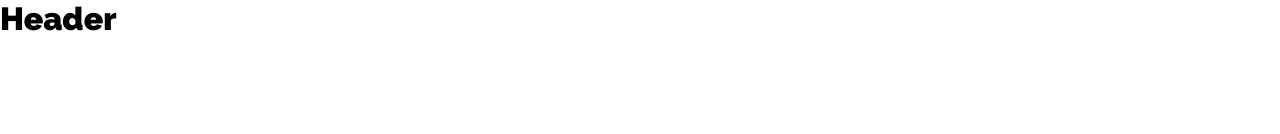
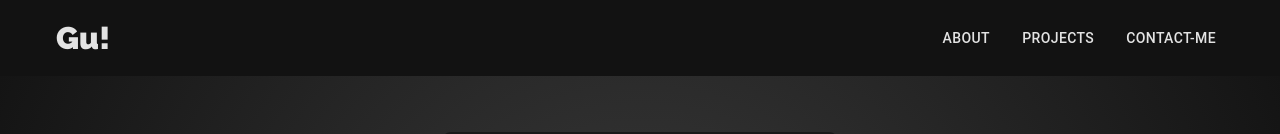
Before and after one commit to gustavohernandes11/portfolio, a Next.js app: page / in a window 1280 px wide. Shown: the top 134 px of the page. Built offline with nearby package versions, Linux system fonts and the light colour scheme; a web font is replaced by a local one.

Commit message:
. commit de teste

```diff
--- a/next.config.js
+++ b/next.config.js
@@ -9,18 +9,9 @@ const nextConfig = {
     images: {
         domains: ["github.com"],
         unoptimized: true,
-        loader: "imgix",
-        path: "/",
 
     },
-    exportPathMap: async function(
-        defaultPathMap,
-        { dev, dir, outDir, distDir, buildId }
-      ) {
-        return {
-          "/": { page: "/" },
-        };
-      }
+
 };
 
 module.exports = nextConfig;
--- a/package.json
+++ b/package.json
@@ -27,6 +27,7 @@
         "styled-components": "^5.3.5"
     },
     "devDependencies": {
+        "@netlify/plugin-nextjs": "4.14.2",
         "@babel/core": "^7.18.9",
         "@testing-library/jest-dom": "^4.2.4",
         "@testing-library/react": "^13.3.0",
--- a/pages/index.tsx
+++ b/pages/index.tsx
@@ -24,8 +24,7 @@ import type { NextPage } from "next";
 const Home: NextPage = () => {
     return (
         <>
-            <h1>Header</h1>
-            {/* <Header />
+            <Header />
             <Section alignItems="center" id="first-section">
                 <Modal>
                     <AvatarImage
@@ -219,7 +218,7 @@ const Home: NextPage = () => {
                 <Typography>Whatsapp: 017 99656-0749</Typography>
                 <Typography>Email: gustavo.hernandes.s11@gmail.com</Typography>
             </Section>
-            <Footer /> */}
+            <Footer />
         </>
     );
 };
```
Also changed, not shown: 12 other files (tests, documents, lock files or other folders).
